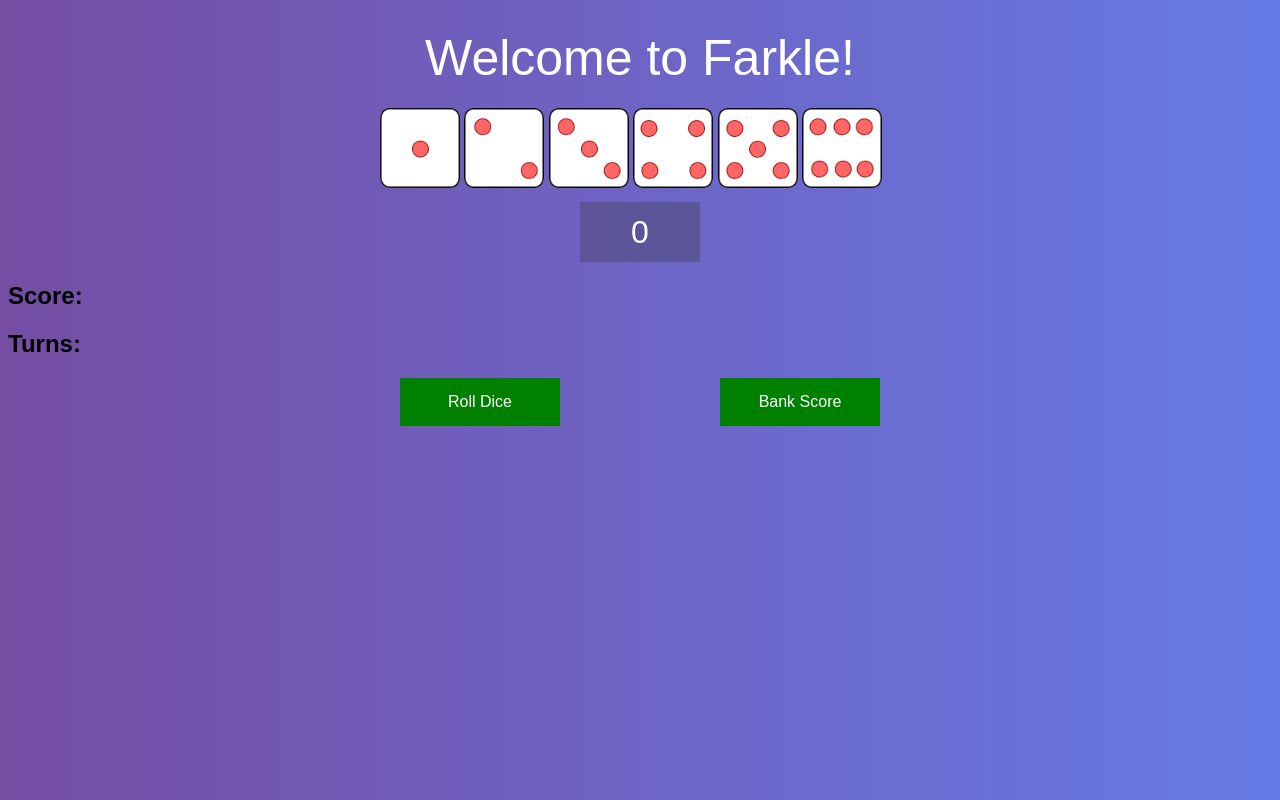
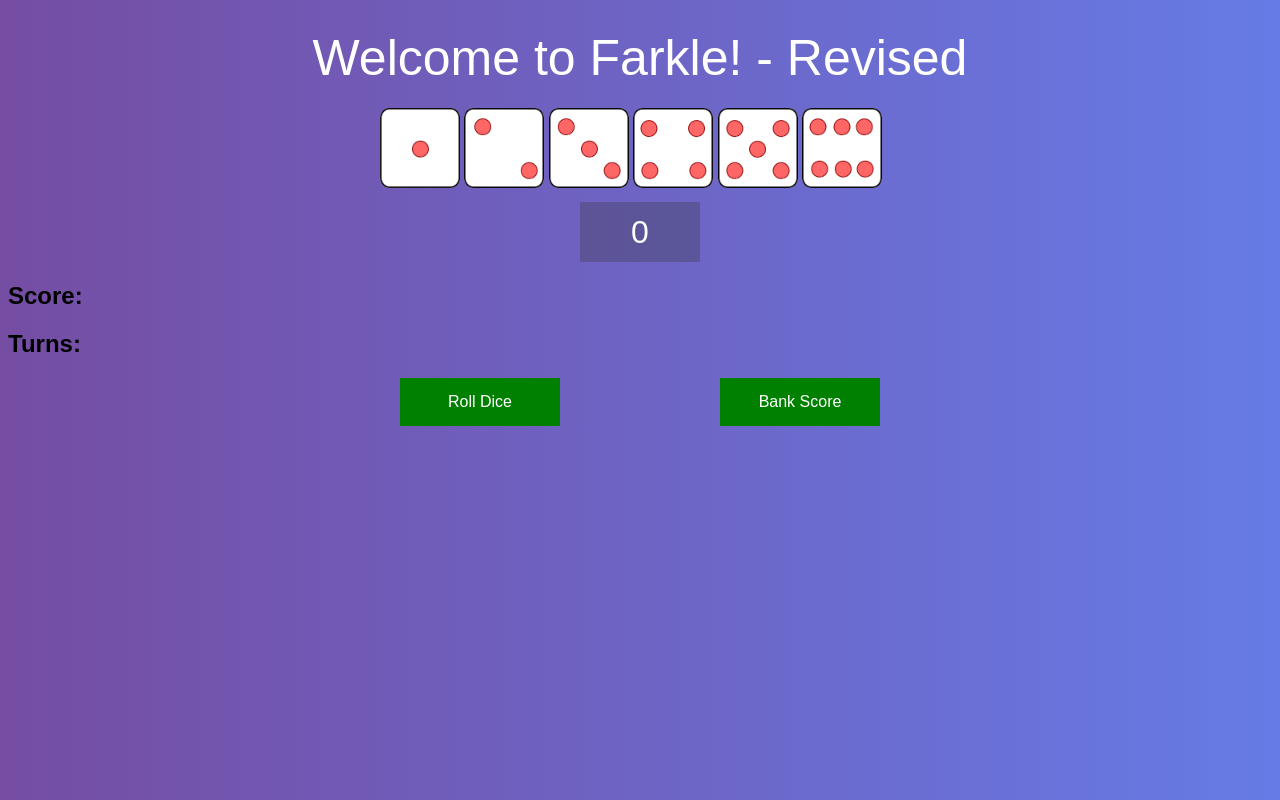
Before and after one commit to codesliam/MedTrak-Farkle, a plain HTML site: page index.html in a window 1280 px wide. Drawn offline with Linux system fonts and the light colour scheme.

Commit message:
testing branch push

```diff
--- a/index.html
+++ b/index.html
@@ -7,7 +7,7 @@
   </head>
 
   <body onload="initializeDice()">
-    <header class="row header">Welcome to Farkle!</header>
+    <header class="row header">Welcome to Farkle! - Revised</header>
     <div class="row">
       <!-- Dice images -->
       <div class="dice">
```
